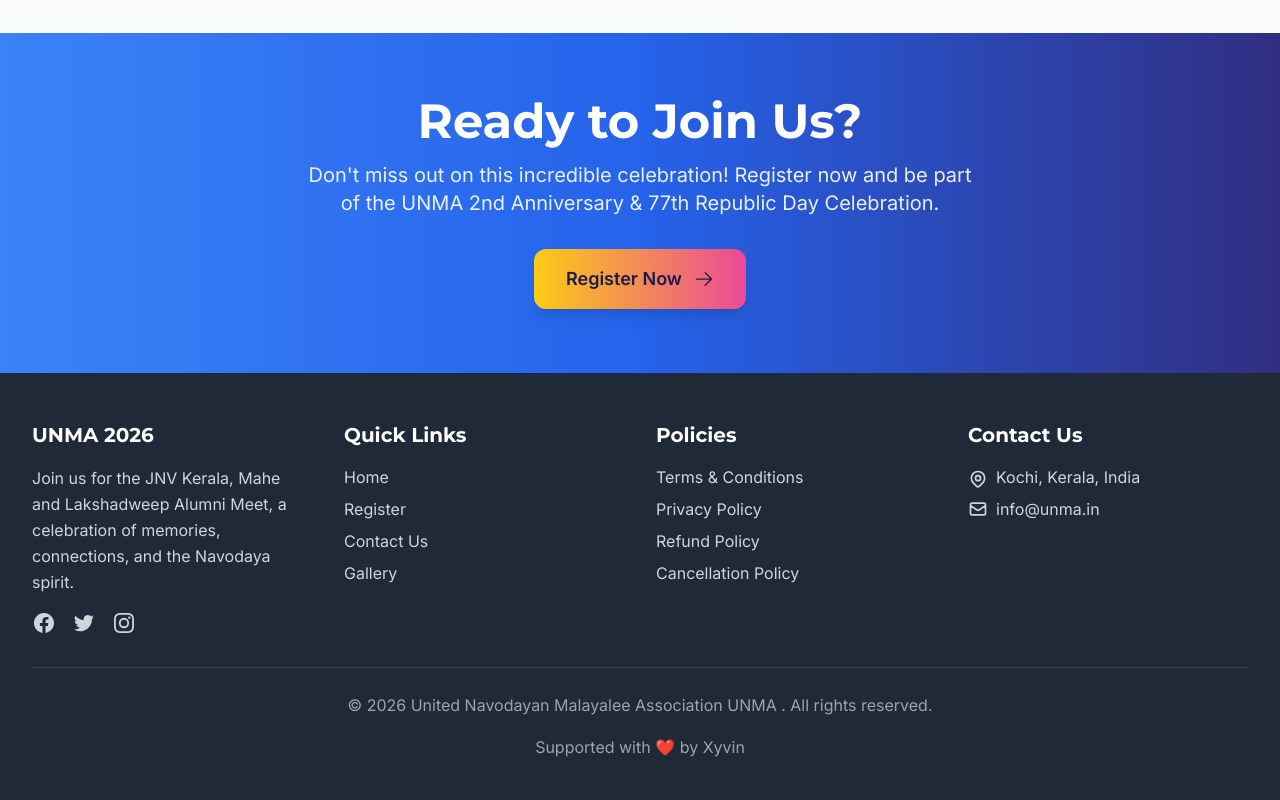
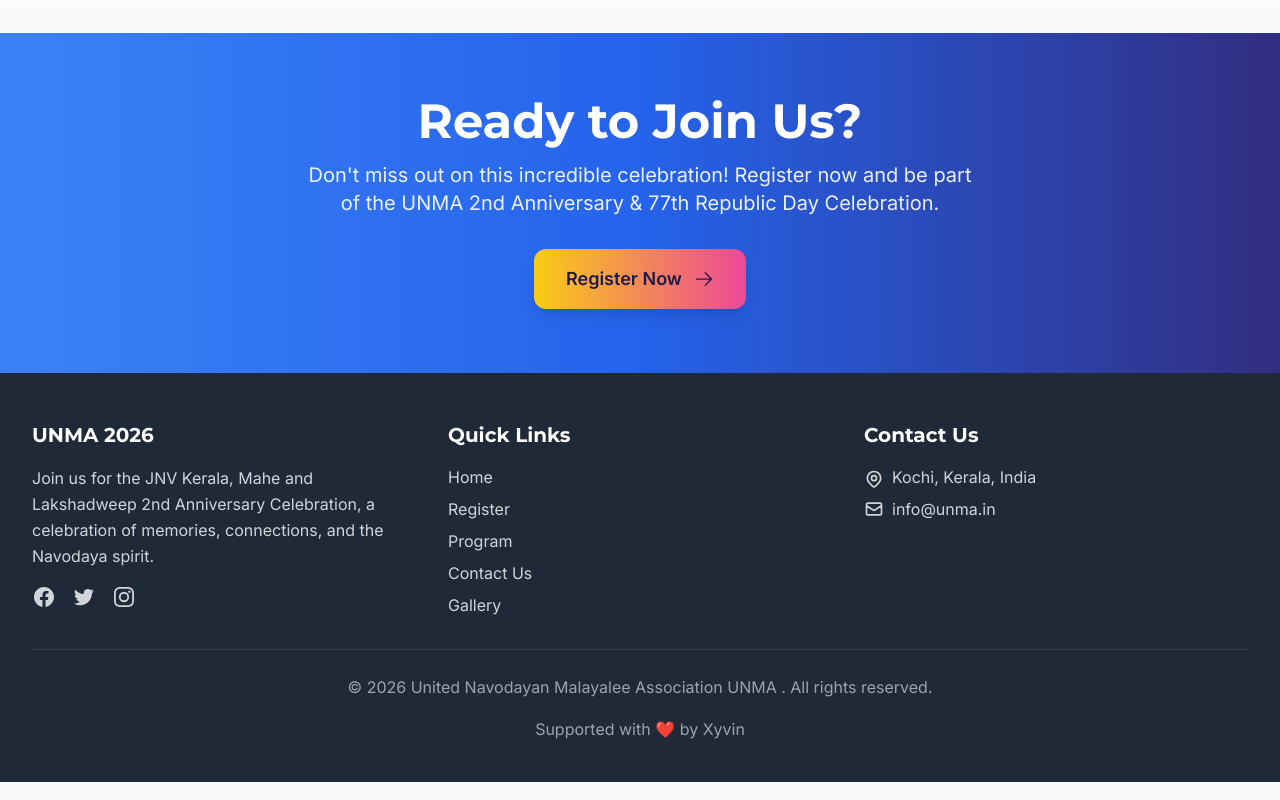
Before and after one commit to Ashin-Amanulla/unma-2nd-anniversary, a React (Vite) app in the folder unma2025-frontend/: page / in a window 1280 px wide. Shown: the part 3942-4742 px from the top of the page. Built offline with nearby package versions, Linux system fonts and the light colour scheme; no server answers; what i18n-iso-countries would draw is missing.

Commit message:
refactor: Update footer and event registration form for UNMA 2nd Anniversary Celebration, including layout adjustments and text modifications for clarity and inclusivity.

```diff
--- a/unma2025-frontend/src/components/layout/Footer.jsx
+++ b/unma2025-frontend/src/components/layout/Footer.jsx
@@ -6,12 +6,12 @@
   return (
     <footer className="bg-gray-800 text-white pt-12 pb-6">
       <div className="container">
-        <div className="grid grid-cols-1 md:grid-cols-4 gap-8 mb-8">
+        <div className="grid grid-cols-1 md:grid-cols-3 gap-8 mb-8">
           {/* About Section */}
           <div>
             <h3 className="text-xl font-bold mb-4">UNMA 2026</h3>
             <p className="text-gray-300 mb-4">
-              Join us for the JNV Kerala, Mahe and Lakshadweep Alumni Meet, a
+              Join us for the JNV Kerala, Mahe and Lakshadweep 2nd Anniversary Celebration, a
               celebration of memories, connections, and the Navodaya spirit.
             </p>
             <div className="flex space-x-4">
@@ -79,10 +79,18 @@
               </li>
               <li>
                 <Link
-                  to="/register"
+                  to="/republic-day-event"
                   className="text-gray-300 hover:text-white transition-colors"
                 >
                   Register
+                </Link>
+              </li>
+              <li>
+                <Link
+                  to="/program"
+                  className="text-gray-300 hover:text-white transition-colors"
+                >
+                  Program
                 </Link>
               </li>
               <li>
@@ -114,7 +122,7 @@
           </div>
 
           {/* Policies */}
-          <div>
+          {/* <div>
             <h3 className="text-xl font-bold mb-4">Policies</h3>
             <ul className="space-y-2">
               <li>
@@ -150,7 +158,7 @@
                 </Link>
               </li>
             </ul>
-          </div>
+          </div> */}
 
           {/* Contact Info */}
           <div>
--- a/unma2025-frontend/src/components/republic-day-event/EventRegistrationForm.jsx
+++ b/unma2025-frontend/src/components/republic-day-event/EventRegistrationForm.jsx
@@ -267,7 +267,7 @@
               Join the Celebration! 🎉
             </h3>
             <p className="text-gray-600 text-sm">
-              Be a part of these exciting activities and make UNMA 2026 memorable
+              Be a part of these exciting activities and make UNMA 2nd anniversary memorable
             </p>
           </div>
 
@@ -420,12 +420,14 @@
             )}
             <p className="pt-2 border-t border-blue-300">
               <span className="font-bold text-red-600 text-lg">
-                Total: ₹{watchedBoatRide ? 300 : 200}
+                Total: ₹{watchedBoatRide ? 300 : 200} per head
               </span>
+              <br />
+              <span className="font-bold text-green-600 text-sm">Those who can afford to pay should contribute extra to ensure inclusivity.</span>
             </p>
           </div>
           <p className="text-xs text-gray-600">
-            <strong>Note:</strong> Participants are expected to contribute responsibly.A lower amount is allowed only in exceptional circumstances, <span className="font-bold">  and those who can afford to pay should contribute extra to ensure inclusivity.</span>
+            <strong>Note:</strong> Participants are expected to contribute responsibly.A lower amount is allowed only in exceptional circumstances
           </p>
         </div>
 
@@ -557,7 +559,7 @@
               type="text"
               control={control}
               errors={errors}
-              placeholder="Enter transaction ID (if available)"
+              placeholder="Enter transaction ID "
             />
 
             <FormField
@@ -568,7 +570,7 @@
               errors={errors}
               required
               min={0}
-              placeholder="Enter amount paid (0 if facing difficulty)"
+              placeholder="Enter amount paid "
             />
 
             <FormField
--- a/unma2025-frontend/src/pages/Contact.jsx
+++ b/unma2025-frontend/src/pages/Contact.jsx
@@ -43,7 +43,7 @@
       "@context": "https://schema.org",
       "@type": "ContactPage",
       name: "Contact Us - UNMA 2026",
-      description: "Contact page for UNMA 2026 Alumni Reunion",
+      description: "Contact page for UNMA 2026 2nd Anniversary Celebration ",
       url: "https://summit2025.unma.in/contact",
       mainEntity: {
         "@type": "Organization",
```
